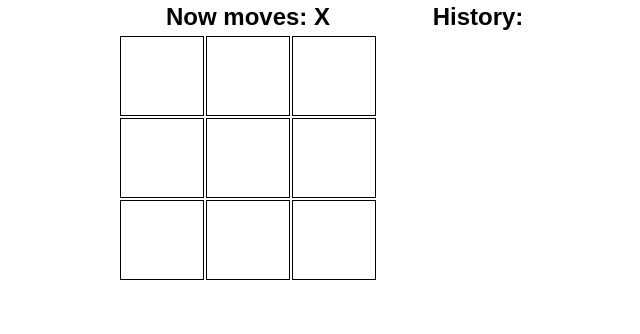
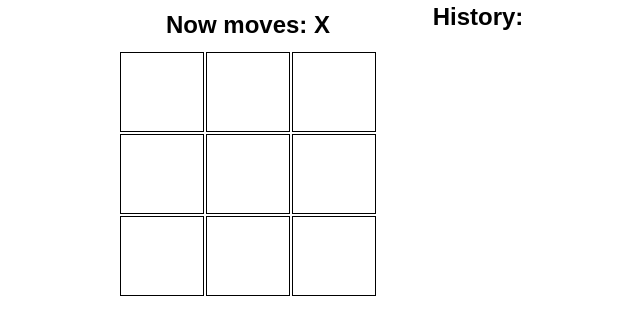
Before and after one commit to orcher/tic-tac-toe, a React app: page / in a window 1280 px wide. Shown: the whole page, without its empty margins (330-970 px from the left). Built offline with nearby package versions, Linux system fonts and the light colour scheme.

Commit message:
Little style changes

```diff
--- a/src/index.css
+++ b/src/index.css
@@ -5,6 +5,15 @@ body {
 }
 
 table.board-header {
+    margin: auto;
+    font-size: 24px;
+    font-weight: bold;
+    text-align: center;
+    width: 240px;
+    height: 50px;
+}
+
+table.history-header {
     margin: auto;
     font-size: 24px;
     font-weight: bold;
--- a/src/index.js
+++ b/src/index.js
@@ -129,7 +129,7 @@ class Board extends React.Component {
                         winner: squares[a],
                         winningSet: checks[i],
                     });
-                this.blink("info", 3, 30, 20);
+                this.blink("info", 10, 35, 30);
                 break;
             }
         }
@@ -179,12 +179,12 @@ class Board extends React.Component {
                     </table>
                 </div>
                 <div id="right">
-                    <table className="board-header">
+                    <table className="history-header">
                         <tbody>
                             <tr>
                                 <td>
                                     History:
-              </td>
+                                </td>
                             </tr>
                             <tr>
                                 <td>
```
